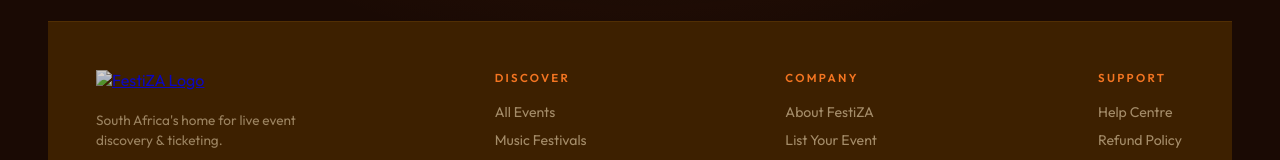
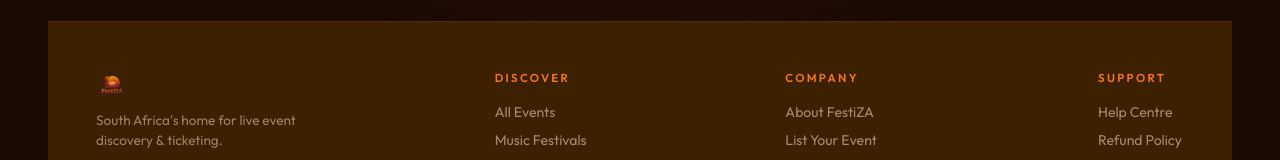
Before and after one commit to sibandz/festiza-2, a plain HTML site: page index.html in a window 1280 px wide. Shown: the part 3603-3763 px from the top of the page. Drawn offline with nearby package versions, Linux system fonts and the light colour scheme; a web font is replaced by a local one.

Commit message:
update code

```diff
--- a/index.html
+++ b/index.html
@@ -958,7 +958,7 @@
 <footer>
   <div class="footer-top">
     <div class="footer-brand">
-      <a href="#" class="logo"><img src="images/festiza-logo.png" alt="FestiZA Logo"></a>
+      <a href="#" class="logo"><img src="images\Festiza_logo-removebg-preview.png" alt="FestiZA Logo"></a>
       <p class="footer-tagline">South Africa's home for live event discovery & ticketing.</p>
     </div>
     <div class="footer-links">
```
